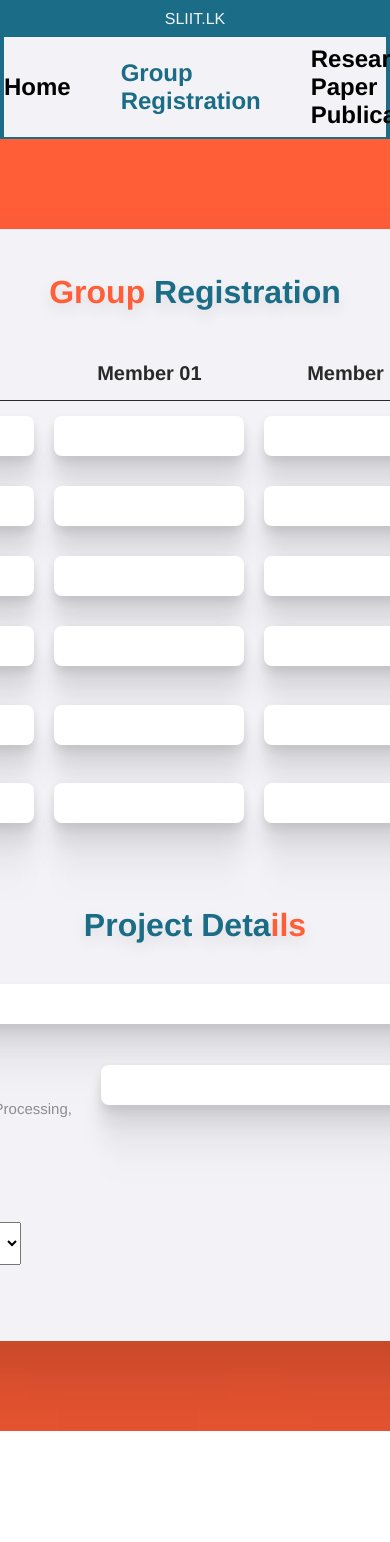
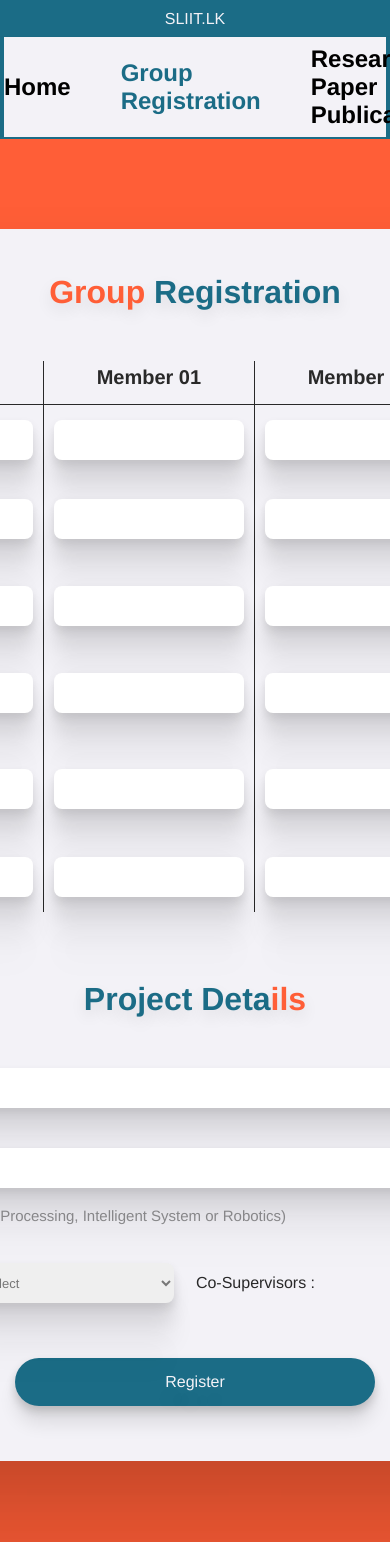
Before and after one commit to gitFerdo/Project-Module-Management-System, a React (Create React App) app in the folder frontend/: page /std-group-reg in a window 390 px wide. Shown: the top 1542 px of the page. Before the commit the page ends 1431 px from the top, so only its background shows below. Built offline with nearby package versions, Linux system fonts and the light colour scheme; no server answers.

Commit message:
Style / Validations / Route Protection
Styled Group Registration page
Put validations for phone number.
Started Protected routes.

```diff
--- a/frontend/src/components/student/header/StdHeader.jsx
+++ b/frontend/src/components/student/header/StdHeader.jsx
@@ -78,7 +78,7 @@ function StdHeader ()
                             </li>
 
                             <li className={ `std-header-li ${ location.pathname === '/std-re-pap-pub' ? 'active' : '' }` }>
-                                <a href='/std-group-reg'>Research Paper Publication</a>
+                                <a href='/std-re-pap-pub'>Research Paper Publication</a>
                             </li>
 
                             <li className={ `std-header-li ${ location.pathname === '/std-marks' ? 'active' : '' }` }>
--- a/frontend/src/pages/student/StdGrpRegistration.jsx
+++ b/frontend/src/pages/student/StdGrpRegistration.jsx
@@ -1,4 +1,4 @@
-import React, { useState } from 'react';
+import React, { useRef, useState } from 'react';
 import StdHeader from '../../components/student/header/StdHeader';
 import '../../styles/student/StdGrpRegistration.css';
 import axios from 'axios';
@@ -6,7 +6,29 @@ import { Link, useNavigate } from 'react-router-dom';
 
 function StdGrpRegistration ()
 {
+    const formRef = useRef( null ); // Add this line
     const navigate = useNavigate();
+
+    // for check validation of registration
+    const allowedSpecializations = [ 'IT', 'SE', 'IS', 'CS', 'DS', 'CSNE' ];
+    const allowedBatches = [ 'Regular', 'June' ];
+    const allowedResearchAreas = [ 'Machine Learning', 'Natural Language Processing', 'Intelligent Systems', 'Robotics' ];
+
+    function validateInput ( e, allowedValues, customMessage )
+    {
+        const inputValue = e.target.value;
+        if ( !allowedValues.includes( inputValue ) )
+        {
+            e.target.setCustomValidity( customMessage );
+        } else
+        {
+            e.target.setCustomValidity( '' );
+            if ( formRef.current )
+            {
+                formRef.current.reportValidity();
+            }
+        }
+    }
 
     const [ projectData, setProjectData ] = useState( {
         leader: {
@@ -103,7 +125,11 @@ function StdGrpRegistration ()
 
             <div className='std-grpReg-container-inner'>
                 <div className='std-grpReg-form-container'>
-                    <form onSubmit={ handleSubmit } className='std-grpReg-form'>
+                    <form
+                        ref={ formRef }
+                        onSubmit={ handleSubmit }
+                        className='std-grpReg-form'
+                    >
                         <div className='std-grpReg-form-inner'>
                             <div className='std-grpReg-form-inner-section1'>
                                 <div className='main-heading'>
@@ -187,7 +213,11 @@ function StdGrpRegistration ()
                                             <td>
                                                 <input
                                                     className='std-grpReg-form-input'
-                                                    type='number'
+                                                    type='text'
+                                                    minLength='10'
+                                                    maxLength='10'
+                                                    pattern='[0-9]{10}'
+                                                    title='Contact No is not valid.'
                                                     name='contactNumber'
                                                     value={ projectData.leader.contactNumber }
                                                     onChange={ handleLeaderChange }
@@ -199,7 +229,11 @@ function StdGrpRegistration ()
                                                 <td key={ index }>
                                                     <input
                                                         className='std-grpReg-form-input'
-                                                        type='number'
+                                                        type='text'
+                                                        minLength='10'
+                                                        maxLength='10'
+                                                        pattern='[0-9]{10}'
+                                                        title='Contact No is not valid.'
                                                         name='contactNumber'
                                                         value={ member.contactNumber }
                                                         onChange={ ( e ) => handleMemberChange( e, index ) }
@@ -249,6 +283,7 @@ function StdGrpRegistration ()
                                                     name='batch'
                                                     value={ projectData.leader.batch }
                                                     onChange={ handleLeaderChange }
+                                                    onBlur={ ( e ) => validateInput( e, allowedBatches, "Please enter 'Regular' or 'June'." ) }
                                                     required
                                                 />
                                             </td>
@@ -261,6 +296,7 @@ function StdGrpRegistration ()
                                                         name='batch'
                                                         value={ member.batch }
                                                         onChange={ ( e ) => handleMemberChange( e, index ) }
+                                                        onBlur={ ( e ) => validateInput( e, allowedBatches, "Please enter 'Regular' or 'June'." ) }
                                                         required
                                                     />
                                                 </td>
@@ -278,6 +314,7 @@ function StdGrpRegistration ()
                                                     name='specialization'
                                                     value={ projectData.leader.specialization }
                                                     onChange={ handleLeaderChange }
+                                                    onBlur={ ( e ) => validateInput( e, allowedSpecializations, "Please enter 'IT', 'SE', 'IS', 'CS', 'DS', or 'CSNE'." ) }
                                                     required
                                                 />
                                             </td>
@@ -290,6 +327,7 @@ function StdGrpRegistration ()
                                                         name='specialization'
                                                         value={ member.specialization }
                                                         onChange={ ( e ) => handleMemberChange( e, index ) }
+                                                        onBlur={ ( e ) => validateInput( e, allowedSpecializations, "Please enter 'IT', 'SE', 'IS', 'CS', 'DS', or 'CSNE'." ) }
                                                         required
                                                     />
                                                 </td>
@@ -306,7 +344,8 @@ function StdGrpRegistration ()
                                     <span className='heading-blue'>Project Deta</span><span className='heading-orange'>ils</span>
                                 </div>
 
-                                <div className='sec2'>
+                                <div className='std-grpReg-form-inner-sec2-inner'>
+                                    <div className='sec2-title'>
                                         <label className='std-grpReg-form-label' htmlFor='title'>Project Title :</label>
                                         <input
                                             className='std-grpReg-form-input'
@@ -318,7 +357,7 @@ function StdGrpRegistration ()
                                         />
                                     </div>
 
-                                <div className='sec2'>
+                                    <div className='sec2-rearea'>
                                         <label className='std-grpReg-form-label' htmlFor='researchArea'>Research Area :</label>
                                         <p className='std-grpReg-form-label-sub2'>(Machine Learning, Natural Language Processing, Intelligent System or Robotics)</p>
                                         <input
@@ -327,11 +366,12 @@ function StdGrpRegistration ()
                                             name='researchArea'
                                             value={ projectData.project.researchArea }
                                             onChange={ handleProjectChange }
+                                            onBlur={ ( e ) => validateInput( e, allowedResearchAreas, "Please enter 'Machine Learning', 'Natural Language Processing', 'Intelligent System' or 'Robotics'" ) }
                                             required
                                         />
                                     </div>
 
-                                <div className='sec2'>
+                                    <div className='sec2-sup-select'>
                                         <label className='std-grpReg-form-label' htmlFor='supervisors'>Supervisors :</label>
                                         <select
                                             className='std-grpReg-form-select-supervisor'
@@ -348,7 +388,7 @@ function StdGrpRegistration ()
                                         </select>
                                     </div>
 
-                                <div className='sec2'>
+                                    <div className='sec2-cosup-select'>
                                         <label className='std-grpReg-form-label' htmlFor='coSupervisors'>Co-Supervisors :</label>
                                         <select
                                             className='std-grpReg-form-select-cosupervisor'
@@ -365,6 +405,7 @@ function StdGrpRegistration ()
                                         </select>
                                     </div>
                                 </div>
+                            </div>
 
                             <button className='std-grpReg-form-btn' type='submit'>Register</button>
                         </div>
--- a/frontend/src/pages/student/StdHome.jsx
+++ b/frontend/src/pages/student/StdHome.jsx
@@ -21,7 +21,7 @@ function StdHome ()
 
                     <button className='std-home-btn-rpp'>
                         <Link
-                            to={ '#' }
+                            to={ '/std-re-pap-pub' }
                             style={ { textDecoration: 'none' } }
                         >Research Paper Publication</Link>
                     </button>
--- a/frontend/src/styles/student/StdGrpRegistration.css
+++ b/frontend/src/styles/student/StdGrpRegistration.css
@@ -53,10 +53,23 @@ th {
   font-size: 20px;
   font-weight: 700;
   text-align: center;
+  align-items: center;
     color: #292929;
+    padding-top: 5px;
     padding-bottom: 15px;
-    /* border-right: 1px solid #292929; */
     border-bottom: 1px solid #292929;
+}
+
+.std-grpReg-form-table th:nth-child(3),
+.std-grpReg-form-table th:nth-child(4){
+    border-left: 1px solid #292929;
+    border-right: 1px solid #292929;
+}
+
+.std-grpReg-form-table tbody tr td:nth-child(3),
+.std-grpReg-form-table tbody tr td:nth-child(4) {
+    border-left: 1px solid #292929;
+    border-right: 1px solid #292929;
 }
 
 .std-grpReg-form-label{
@@ -67,6 +80,7 @@ th {
     font-weight: 400;
     text-align: start;
     justify-content: start;
+    margin-right: 50px;
 }
 
 td {
@@ -89,6 +103,12 @@ td {
     outline: none !important;
 }
 
+input[type='number']::-webkit-inner-spin-button,
+input[type='number']::-webkit-outer-spin-button {
+    -webkit-appearance: none;
+    margin: 0;
+}
+
 .std-grpReg-form-label-sub{
     font-family: "Roboto Flex-Regular", Helvetica;
     font-size: 15px;
@@ -104,30 +124,107 @@ td {
   flex: 1;
 }
 
-.sec2{
-    display: flex;
-    margin-top: 20px;
+.std-grpReg-form-inner-sec2-inner{
+    display: grid;
+    grid-template-columns: 1fr;
+    gap: 20px;
+    justify-content: center;
 }
 
-.sec2 .std-grpReg-form-label{
-    margin-bottom: 25px;
-    margin-left: 10px;
-    margin-right: 50px;
+.sec2-rearea,
+.sec2-title,
+.sec2-cosup-select,
+.sec2-sup-select{
+    display: flex;
+    align-items: center;
+    margin-bottom: 20px;
+    justify-content: start;
+    padding: 0;
+}
+
+.sec2-sup-select,
+.sec2-cosup-select{
+    margin-top: 35px;
+}
+
+.sec2-cosup-select{
+    margin-left: -445px;
+}
+
+.sec2-title{
+    grid-column: 1 / span 4;
+    grid-row: 1;
+}
+
+.sec2-rearea{
+    grid-column: 1 / span 4;
+    grid-row: 2;
+}
+
+.sec2-sup-select{
+    grid-column: 1 / span 2;
+    grid-row: 3;
+}
+
+.sec2-cosup-select{
+    grid-column: 3 / span 4;
+    grid-row: 3;
+}
+
+.std-grpReg-form-inner-sec2-inner .std-grpReg-form-label{
+ margin-left: 25px;
+ width: 180px;
 }
 
 .std-grpReg-form-label-sub2{
+    position: absolute;
     font-family: "Roboto Flex-Regular", Helvetica;
     font-size: 15px;
     font-weight: 400;
     text-align: start;
     justify-content: start;
     color: #29292980;
-    margin-left: -115px;
-    margin-top: 25px;
-margin-bottom: 5px;
+    margin-left: 30px;
+    margin-top: 110px;
 }
 
-.sec2 .std-grpReg-form-input{
-    width: 840px;
-    margin-top: -10px;
+.std-grpReg-form-inner-sec2-inner .std-grpReg-form-input{
+    width: 100%;
+    min-width: 785px;
+    margin-left: 50px;
+    padding: 0px 15px;
 }
+
+.std-grpReg-form-select-supervisor,
+.std-grpReg-form-select-cosupervisor {
+    height: 40px;
+    min-width: 200px;
+    margin-left: 5px;
+    padding: 5px;
+    border: none;
+    border-radius: 8px;
+    font-size: 13px;
+    font-weight: 300;
+    font-family: "Roboto Flex-Regular", Helvetica;
+    color: #00000080;
+    box-shadow: 0px 5px 10px #0000001a, 0px 18px 18px #00000017, 0px 41px 25px #0000000d, 0px 73px 29px #00000003, 0px 115px 32px transparent;
+}
+
+.std-grpReg-form-btn {
+    display: flex;
+    justify-content: center;
+    align-items: center;
+    margin: auto;
+    margin-top: 35px;
+    padding: 15px 150px;
+    border-radius: 30px;
+    border: none;
+    background-color: #1B6C86;
+    color: #F3F2F7;
+    font-family: 'Roboto Mono', Helvetica;
+    font-size: 16px;
+    font-weight: 400;
+    text-align: center;
+    text-shadow: 0px 18px 18px #00000017;
+    box-shadow: 0px 5px 10px #0000002b, 0px 18px 18px #00000017;
+}
```
Also changed, not shown: frontend/src/App.js (+17 -0 lines), frontend/src/components/ProtectedRoute.js (added, +28 -0 lines), frontend/src/hooks/useIsLoggedIn.js (added, +29 -0 lines), frontend/src/pages/student/StdRePaperPublication.jsx (added, +13 -0 lines). Lines whose indentation alone changed are shown as unchanged.
